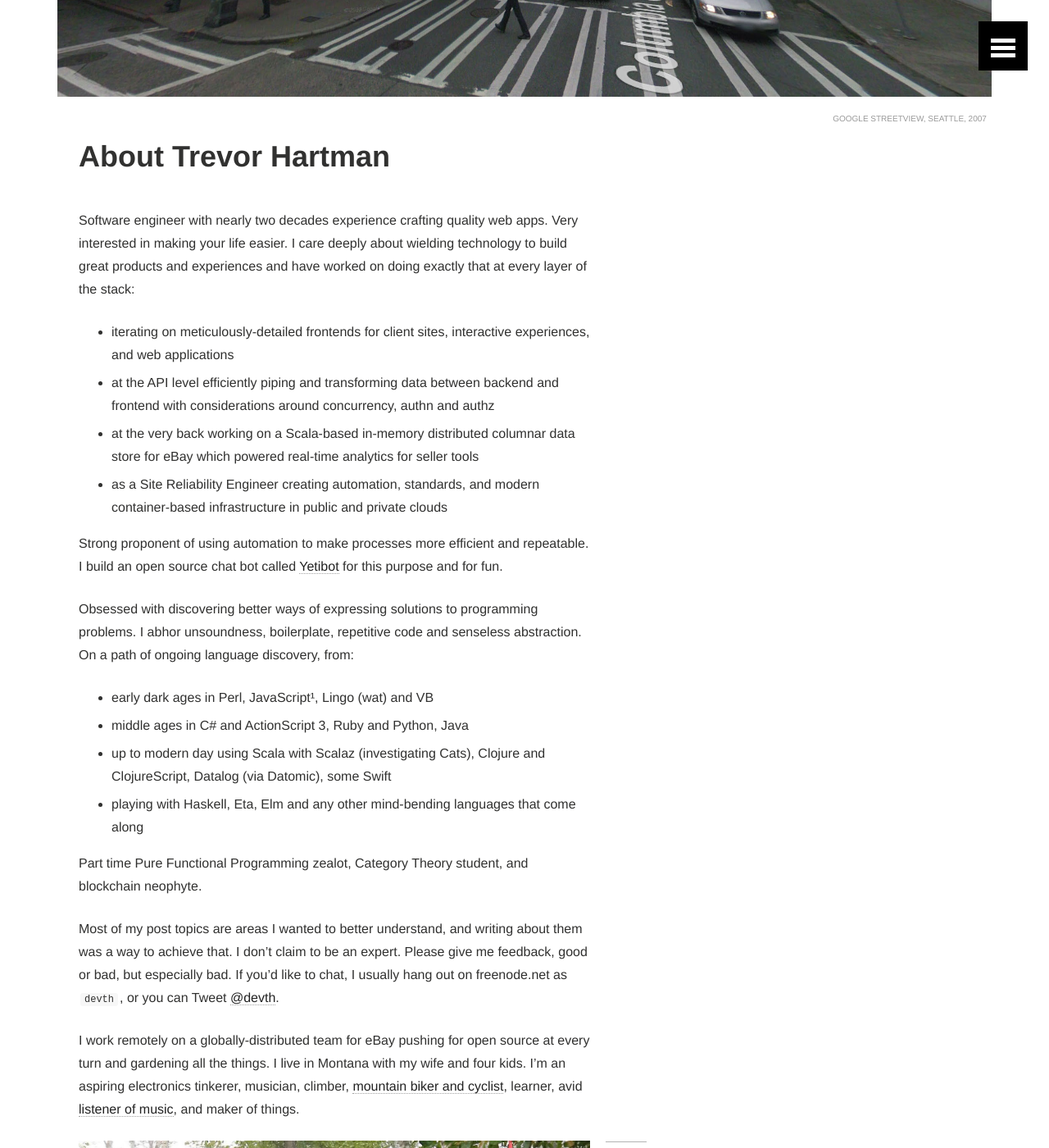
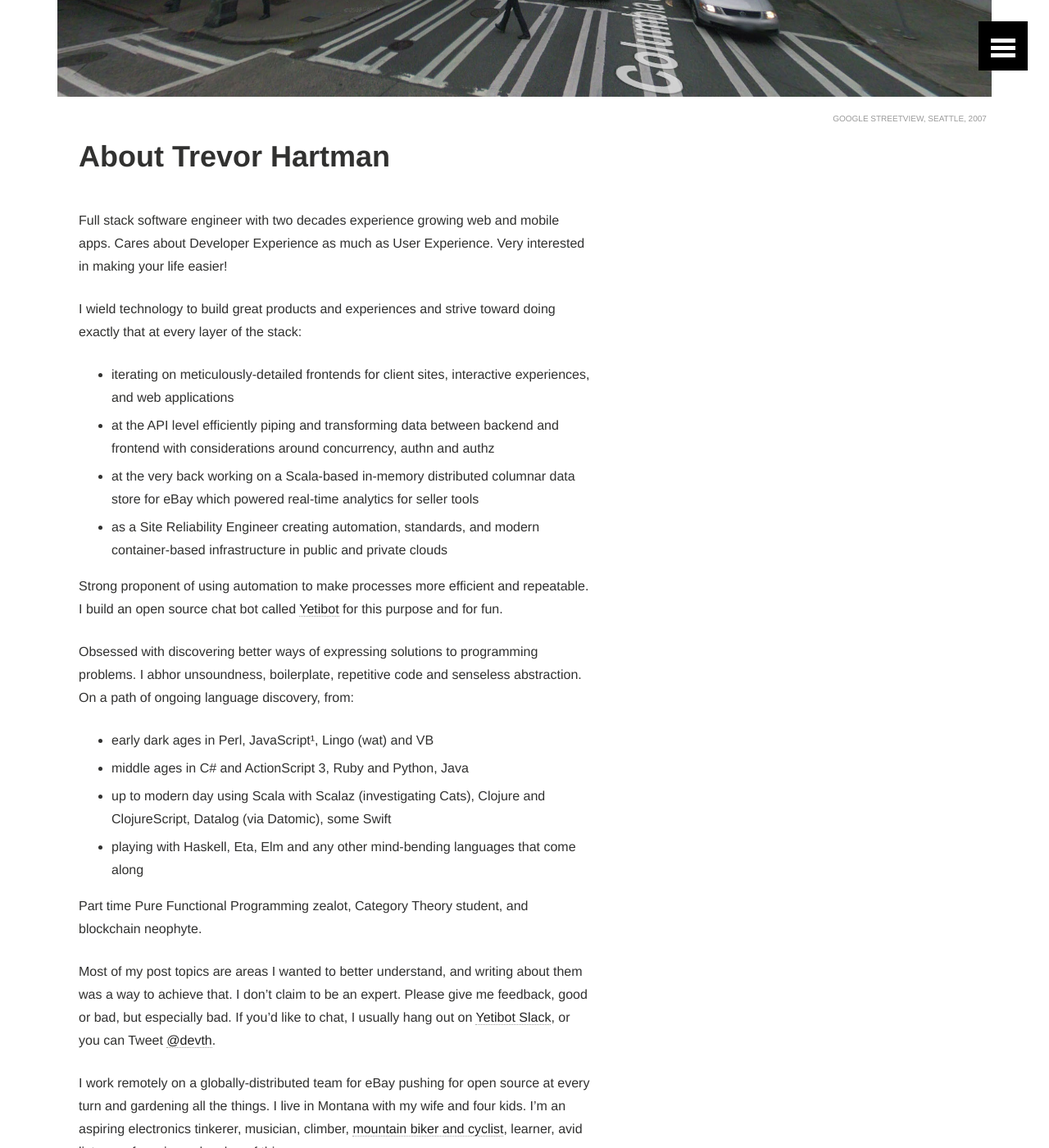
Before and after one commit to devth/devth.github.com, a Jekyll site: the page built from about.md, in a window 1280 px wide and 1400 px high, scrolled down 279 px. Shown: the whole window at 82% size. Built offline with Jekyll 4.4.1, drawn with Linux system fonts in a browser that asks for light colours.

Commit message:
Update about

```diff
--- a/about.md
+++ b/about.md
@@ -6,10 +6,12 @@ image:
   caption: Google Streetview, Seattle, 2007
 ---
 
-Software engineer with nearly two decades experience crafting quality web apps.
-Very interested in making your life easier. I care deeply about wielding
-technology to build great products and experiences and have worked on doing
-exactly that at every layer of the stack:
+Full stack software engineer with two decades experience growing web and mobile
+apps. Cares about Developer Experience as much as User Experience. Very
+interested in making your life easier!
+
+I wield technology to build great products and experiences and strive toward
+doing exactly that at every layer of the stack:
 
 - iterating on meticulously-detailed frontends for client sites, interactive
   experiences, and web applications
@@ -22,7 +24,7 @@ exactly that at every layer of the stack:
 
 Strong proponent of using automation to make processes more efficient and
 repeatable. I build an open source chat bot called
-[Yetibot](https://github.com/devth/yetibot) for this purpose and for fun.
+[Yetibot](https://yetibot.com) for this purpose and for fun.
 
 Obsessed with discovering better ways of expressing solutions to programming
 problems. I abhor unsoundness, boilerplate, repetitive code and senseless
@@ -41,7 +43,7 @@ blockchain neophyte.
 Most of my post topics are areas I wanted to better understand, and writing
 about them was a way to achieve that. I don't claim to be an expert. Please give
 me feedback, good or bad, but especially bad. If you'd like to chat, I usually
-hang out on freenode.net as `devth`, or you can Tweet
+hang out on [Yetibot Slack](https://slack.yetibot.com), or you can Tweet
 [@devth](https://twitter.com/devth).
 
 I work remotely on a globally-distributed team for eBay pushing for open source
@@ -62,7 +64,7 @@ things.
 
 - [CV](Trevor-Hartman-CV.pdf)
 - [Frontend Portfolio](http://cargocollective.com/devth)
-- [Yetibot](https://github.com/devth/yetibot)
+- [Yetibot](https://yetibot.com)
 - [dotfiles](https://github.com/devth/dotfiles)
 
 ¹ don't take offense; "JScript" 3.0 in IE4 [(based on
```
